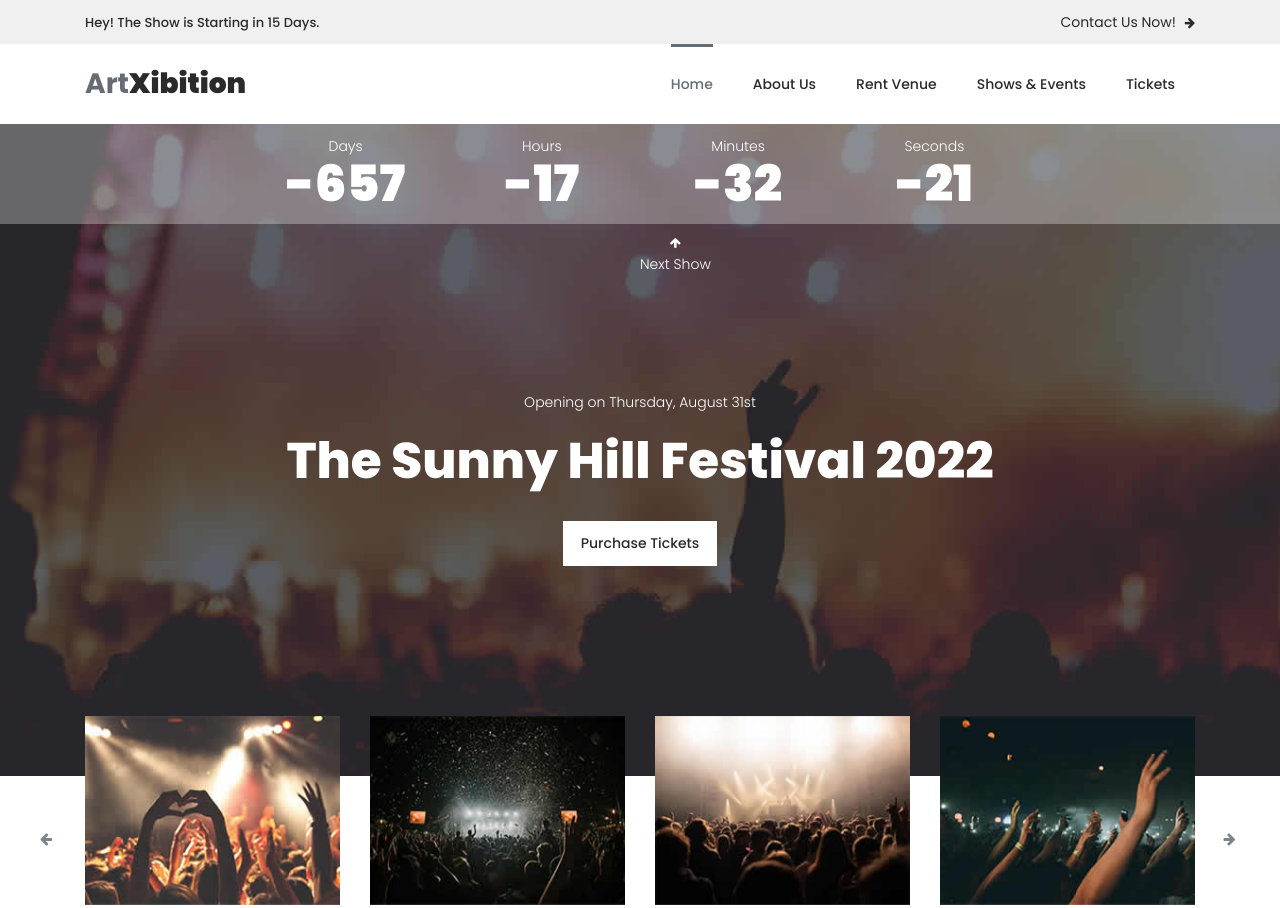
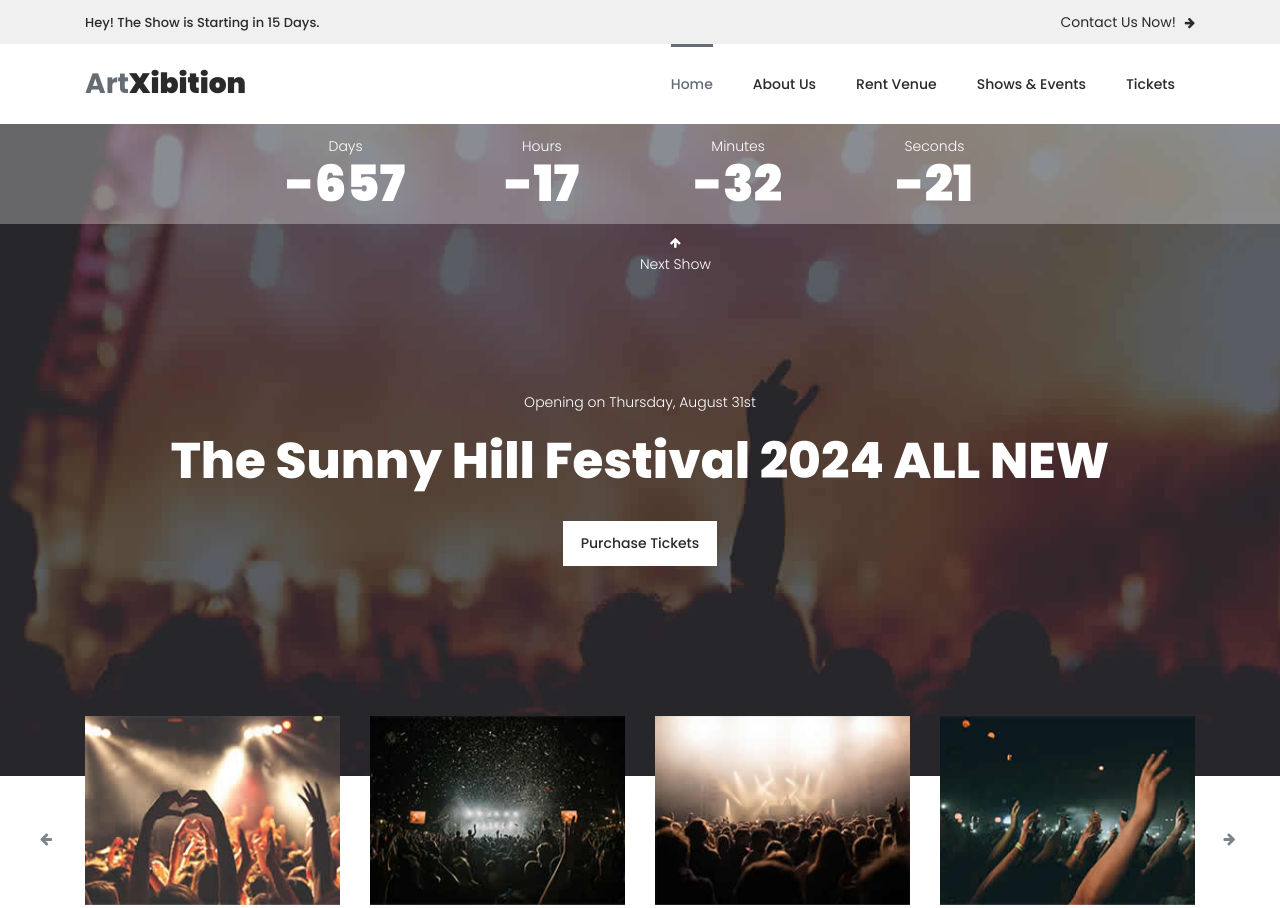
Before and after one commit to sbradlycook/jenkins-Sonarqube-Docker, a plain HTML site: page index.html in a window 1280 px wide. Shown: the top 908 px of the page. Drawn offline with Linux system fonts and the light colour scheme.

Commit message:
Update index.html

```diff
--- a/index.html
+++ b/index.html
@@ -107,7 +107,7 @@ https://www.tooplate.com/view/2125-artxibition
                             <span>Next Show</span>
                         </div>
                         <h6>Opening on Thursday, August 31st</h6>
-                        <h2>The Sunny Hill Festival 2022</h2>
+                        <h2>The Sunny Hill Festival 2024 ALL NEW</h2>
                         <div class="main-white-button">
                             <a href="ticket-details.html">Purchase Tickets</a>
                         </div>
```
